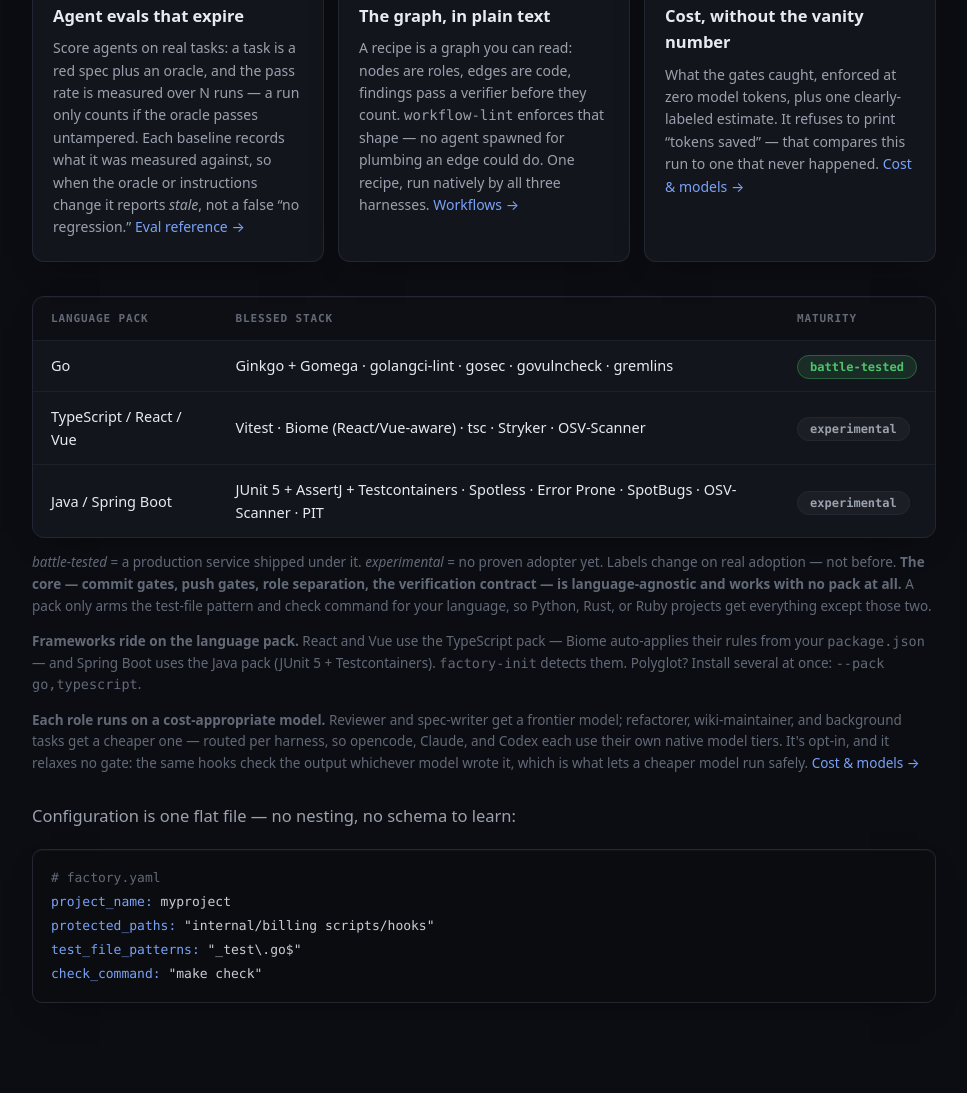
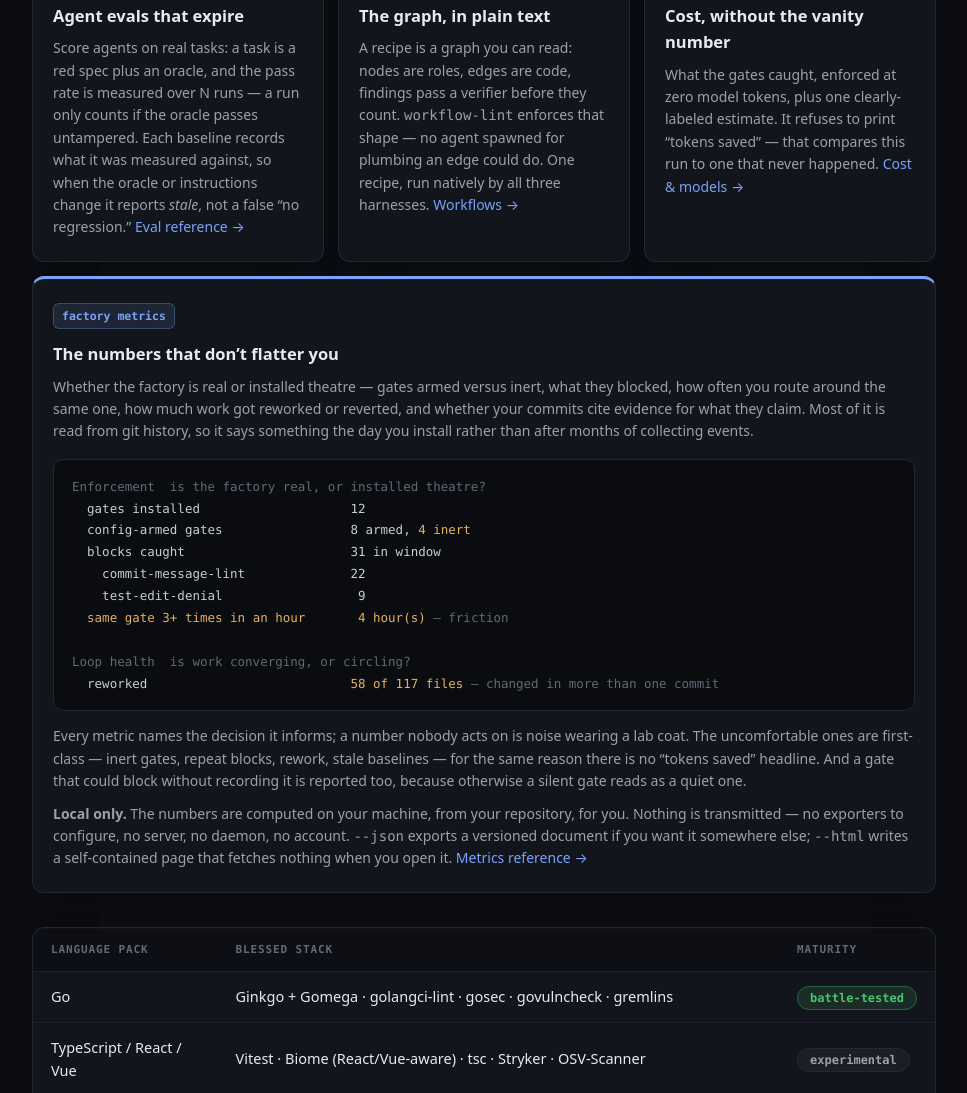
Before and after one commit to anoop2811/software-factory-template, a plain HTML site: page index.html in a window 1280 px wide. Shown: the part 4687-5780 px from the top of the page, without its empty margins (156-1123 px from the left). Drawn offline with Linux system fonts and the light colour scheme.

Commit message:
docs(site): put factory metrics on the landing page and in the README (#48)
Decision 40 — the feature shipped without any buyer-visible discovery surface.

- Add a full-width metrics cell to index.html with sample output
- Highlight inert gates, repeat blocks and rework in the sample, not the wins
- State the local-only boundary on the page: no exporters, no server, no account
- List factory metrics in the README getting-started steps and inventory table
- Constrain the sample to scroll inside its own box on narrow viewports

```diff
--- a/index.html
+++ b/index.html
@@ -309,6 +309,17 @@
   .yaml { margin-top: 20px; background: #0A0C10; border: 1px solid var(--edge); border-radius: 10px;
     padding: 16px 18px; font-family: var(--mono); font-size: 13px; line-height: 1.85; overflow-x: auto; white-space: pre; box-shadow: var(--shadow-card); }
   .yaml .k { color: var(--blue); } .yaml .v { color: #C9CDD4; } .yaml .c { color: var(--faint); }
+
+  /* a cell that earns the full row */
+  /* min-width:0 because a grid item defaults to min-width:auto, which lets the
+     pre-formatted sample below push the track wider than the viewport instead
+     of scrolling inside its own box. */
+  .cell.span3 { grid-column: 1 / -1; min-width: 0; }
+  @media (max-width: 740px) { .cell.span3 { grid-column: auto; } }
+  .sample { margin-top: 16px; background: #0A0C10; border: 1px solid var(--edge); border-radius: 10px;
+    padding: 16px 18px; font-family: var(--mono); font-size: 12.5px; line-height: 1.75;
+    color: #C9CDD4; overflow-x: auto; white-space: pre; max-width: 100%; }
+  .sample .dim { color: var(--faint); } .sample .warn { color: var(--amber); }
 
   /* callout box (prereqs / after) */
   .callout { margin-top: 22px; background: var(--surface); border: 1px solid var(--edge); border-radius: 11px; padding: 18px 20px; box-shadow: var(--shadow-card); }
@@ -666,6 +677,23 @@ edit test files.</span>
           <h3>Cost, without the vanity number</h3>
           <p>What the gates caught, enforced at zero model tokens, plus one clearly-labeled estimate. It refuses to print &ldquo;tokens saved&rdquo; &mdash; that compares this run to one that never happened. <a href="https://github.com/anoop2811/software-factory-template/blob/main/docs/COST_AND_TOKENS.md">Cost &amp; models &rarr;</a></p>
         </div>
+        <div class="cell c-blue span3">
+          <span class="mono-label">factory metrics</span>
+          <h3>The numbers that don&rsquo;t flatter you</h3>
+          <p>Whether the factory is real or installed theatre &mdash; gates armed versus inert, what they blocked, how often you route around the same one, how much work got reworked or reverted, and whether your commits cite evidence for what they claim. Most of it is read from git history, so it says something the day you install rather than after months of collecting events.</p>
+          <div class="sample"><span class="dim">Enforcement  is the factory real, or installed theatre?</span>
+  gates installed                    12
+  config-armed gates                 8 armed, <span class="warn">4 inert</span>
+  blocks caught                      31 in window
+    commit-message-lint              22
+    test-edit-denial                  9
+  <span class="warn">same gate 3+ times in an hour       4 hour(s)</span> <span class="dim">&mdash; friction</span>
+
+<span class="dim">Loop health  is work converging, or circling?</span>
+  reworked                           <span class="warn">58 of 117 files</span> <span class="dim">&mdash; changed in more than one commit</span></div>
+          <p style="margin-top:14px">Every metric names the decision it informs; a number nobody acts on is noise wearing a lab coat. The uncomfortable ones are first-class &mdash; inert gates, repeat blocks, rework, stale baselines &mdash; for the same reason there is no &ldquo;tokens saved&rdquo; headline. And a gate that could block without recording it is reported too, because otherwise a silent gate reads as a quiet one.</p>
+          <p style="margin-top:10px"><strong>Local only.</strong> The numbers are computed on your machine, from your repository, for you. Nothing is transmitted &mdash; no exporters to configure, no server, no daemon, no account. <span style="font-family:var(--mono)">--json</span> exports a versioned document if you want it somewhere else; <span style="font-family:var(--mono)">--html</span> writes a self-contained page that fetches nothing when you open it. <a href="https://github.com/anoop2811/software-factory-template/blob/main/docs/METRICS.md">Metrics reference &rarr;</a></p>
+        </div>
       </div>
 
       <table aria-label="Language pack maturity">
```
Also changed, not shown: README.md.
